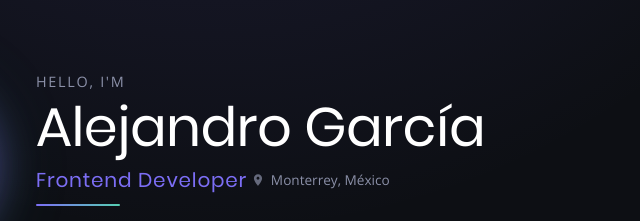
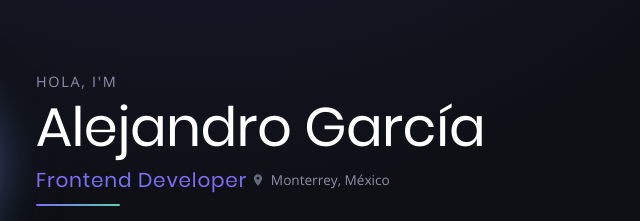
Before and after one commit to agarciab28/Personal-Web-Page, a website built with Vite: page index.html in a window 1280 px wide. Shown: the part 250-471 px from the top of the page, 434-1074 px from the left. Built offline with nearby package versions, Linux system fonts and the light colour scheme.

Commit message:
fix: change hero greeting to hola

```diff
--- a/index.html
+++ b/index.html
@@ -18,7 +18,7 @@
           <img class="hero__photo" src="/src/assets/img/profile.jpg" alt="Alejandro García">
         </div>
         <div class="hero__text">
-          <p class="hero__greeting">Hello, I'm</p>
+          <p class="hero__greeting">hola, I'm</p>
           <h1 class="hero__name">Alejandro García</h1>
           <p class="hero__title">Frontend Developer</p>
           <p class="hero__location">
```
